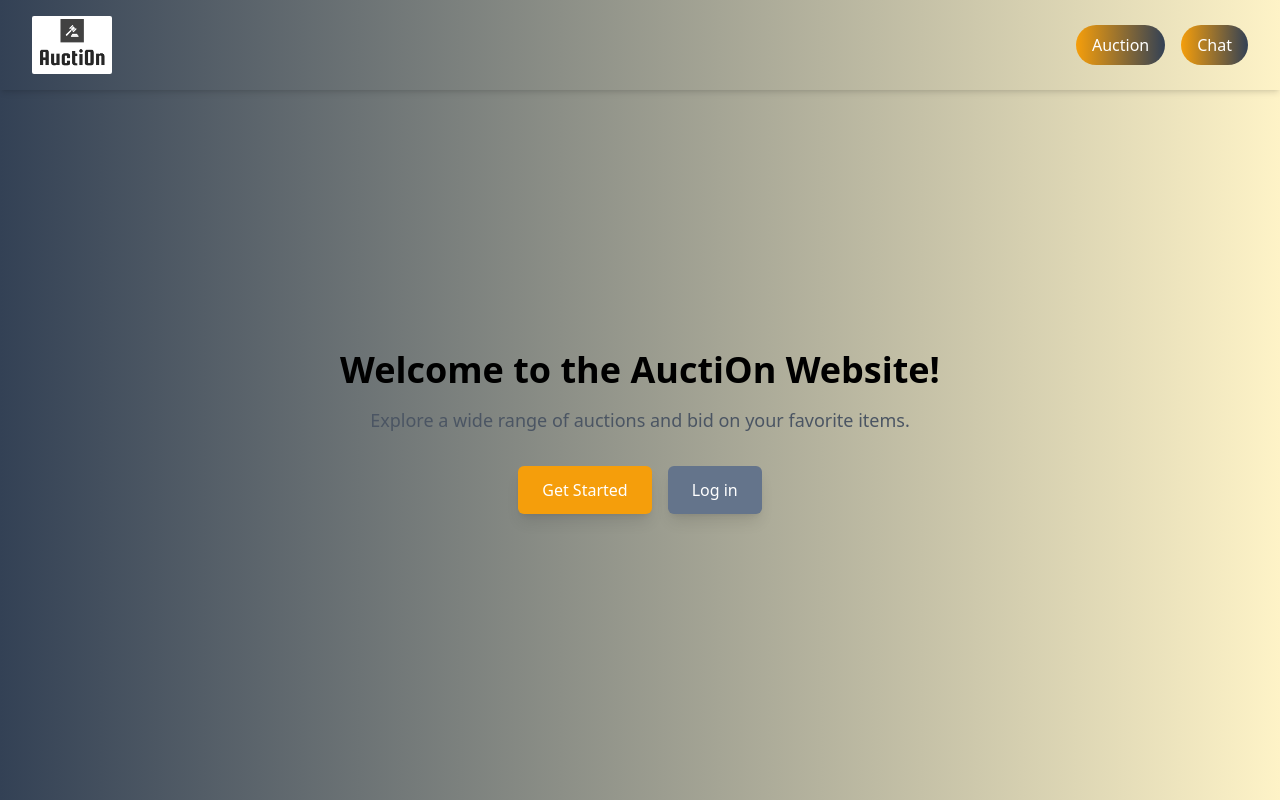
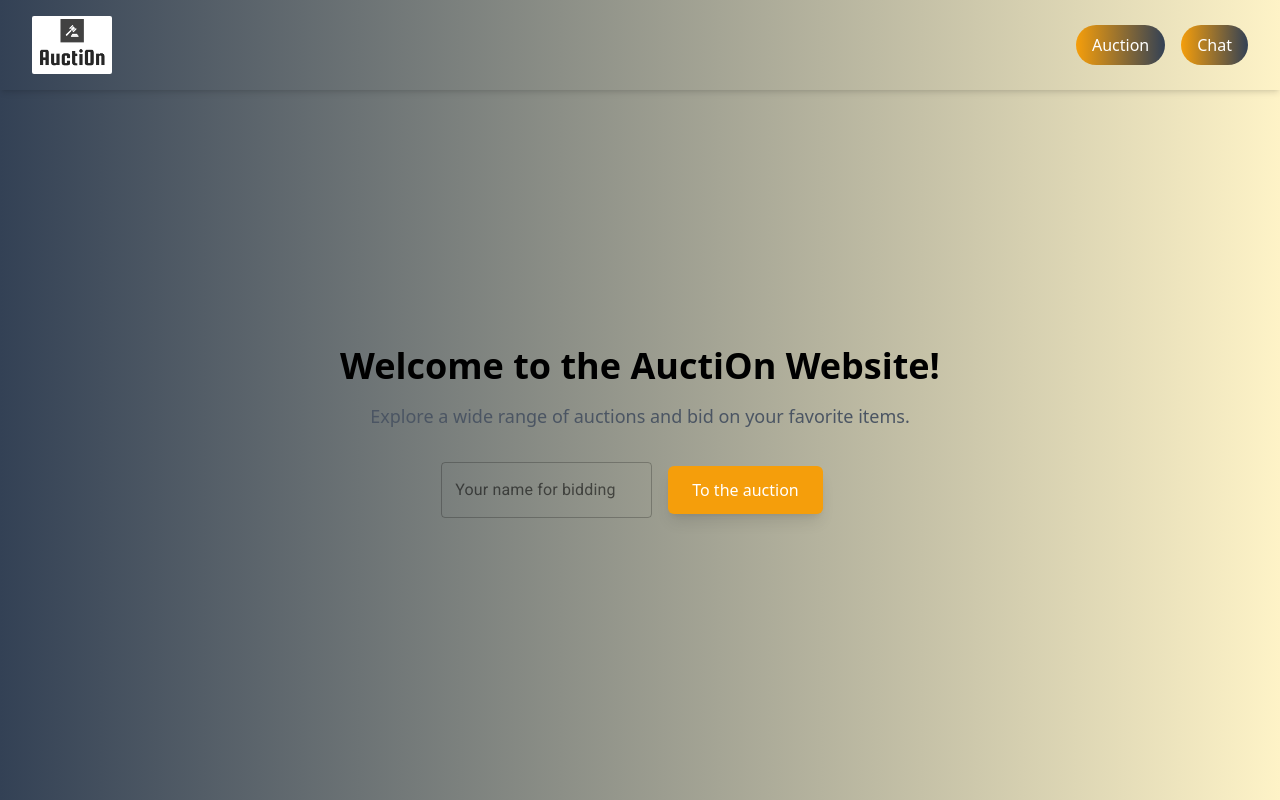
Before and after one commit to ZoleeBossTheBossPericulos/auction-project, a Next.js app: page / in a window 1280 px wide. Built offline with nearby package versions, Linux system fonts and the light colour scheme.

Commit message:
feat: name before bid

```diff
--- a/src/components/elements/AuctionCard.tsx
+++ b/src/components/elements/AuctionCard.tsx
@@ -17,6 +17,7 @@ export interface IAcutionCard {
   thumbnail: string;
   onBid: (newBid: number) => void;
   description?: string;
+  disabled: boolean;
 }
 
 export const AuctionCard = ({
@@ -26,6 +27,7 @@ export const AuctionCard = ({
   thumbnail,
   description,
   onBid,
+  disabled,
 }: IAcutionCard) => {
   const [bidValue, setBidValue] = useState<number>(0);
 
@@ -70,6 +72,7 @@ export const AuctionCard = ({
             onChange={(newValue) => {
               setBidValue(Number(newValue.target.value));
             }}
+            disabled={disabled}
           />
           <IconButton
             className="!rounded-sm !mx-4"
--- a/src/pages/auction.tsx
+++ b/src/pages/auction.tsx
@@ -53,6 +53,7 @@ export default function Auction() {
   //   fetcher
   // );
   const [data, setData] = useState<IAcutionCard | undefined>();
+  const [name, setName] = useState<string | null>(null);
   const socket = io("http://localhost:6060");
 
   socket.on("send-data2", (auctionData) => {
@@ -68,8 +69,17 @@ export default function Auction() {
     });
   }, []);
 
+  useEffect(() => {
+    setName(localStorage.getItem("name"));
+  }, [localStorage]);
+
   return (
     <Layout title={"Auction"}>
+      <h1 className="text-2xl mx-4">
+        {name === null || name === ""
+          ? `Please enter your name on home to bid!`
+          : `Welcome ${name}! Place your bid!`}
+      </h1>
       <div className="flex h-[80vh] mx-10">
         <div className="flex items-center justify-center w-full basis-2/3">
           <div className="px-20 py-10">
@@ -87,6 +97,7 @@ export default function Auction() {
                   console.log(newBid);
                 }}
                 description={data.description}
+                disabled={name === null || name === ""}
               />
             )}
           </div>
--- a/src/pages/index.tsx
+++ b/src/pages/index.tsx
@@ -1,6 +1,15 @@
 import { Layout } from "@/components/layout/Layout";
+import TextField from "@material-ui/core/TextField";
+import Link from "next/link";
+import { useState } from "react";
 
 export default function Home() {
+  const [name, setName] = useState<string>("");
+
+  const handleSaveName = () => {
+    localStorage.setItem("name", name);
+  };
+
   return (
     <Layout title={"Home"}>
       <div className="flex flex-col items-center justify-center h-[80vh]">
@@ -10,13 +19,25 @@ export default function Home() {
         <p className="text-lg text-gray-600 mb-8">
           Explore a wide range of auctions and bid on your favorite items.
         </p>
-        <div>
-          <button className="px-6 py-3 bg-amber-500 hover:bg-amber-600 mr-4 text-white rounded-md shadow-lg">
-            Get Started
-          </button>
-          <button className="px-6 py-3 bg-slate-500 hover:bg-slate-600 text-white rounded-md shadow-lg">
-            Log in
-          </button>
+        <div className="flex items-center">
+          <TextField
+            id="name"
+            type="text"
+            label="Your name for bidding"
+            variant="outlined"
+            value={name}
+            onChange={(newValue) => {
+              setName(newValue.target.value);
+            }}
+          />
+          <Link href={"/auction"}>
+            <button
+              className="px-6 py-3 mx-4 bg-amber-500 hover:bg-amber-600 mr-4 text-white rounded-md shadow-lg"
+              onClick={handleSaveName}
+            >
+              To the auction
+            </button>
+          </Link>
         </div>
       </div>
     </Layout>
```
